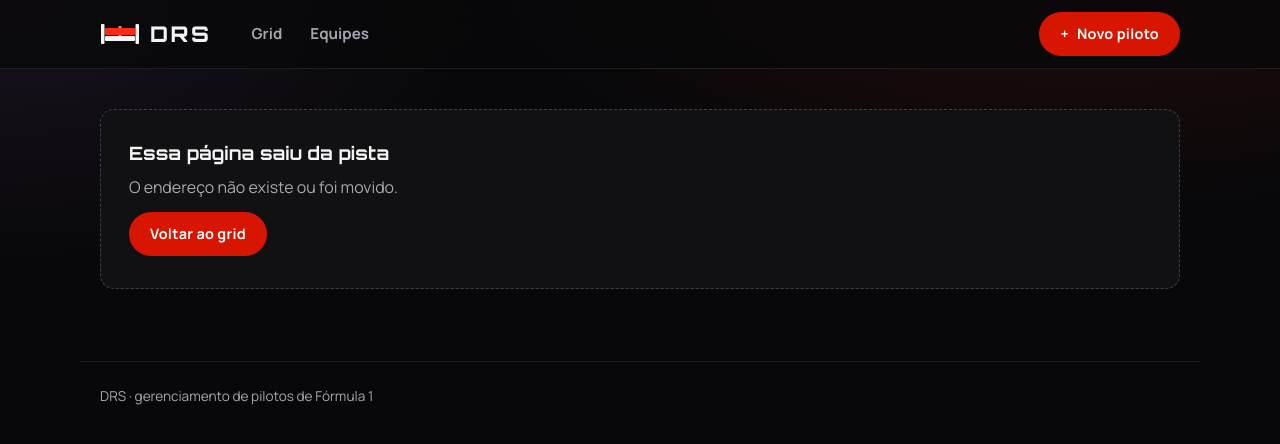
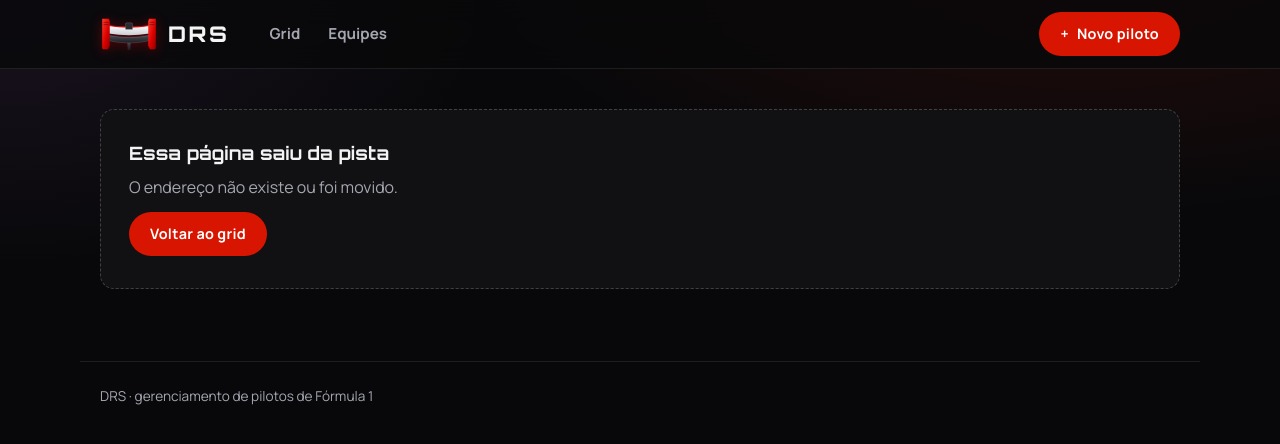
Before and after one commit to mtepeaceful/DRS, a React (Vite) app in the folder apps/web/: page /pilotos in a window 1280 px wide. Shown: the top 444 px of the page. Built offline with nearby package versions, Linux system fonts and the light colour scheme; no server answers.

Commit message:
feat(web): asa traseira do logo redesenhada, com fluxo de ar na fenda aberta

```diff
--- a/apps/web/src/shared/ui/AsaTraseira.module.css
+++ b/apps/web/src/shared/ui/AsaTraseira.module.css
@@ -1,31 +1,83 @@
 .asa {
   flex: none;
-  width: 40px;
-  height: 24px;
+  width: 58px;
+  height: 34px;
   overflow: visible;
+  filter: drop-shadow(0 2px 6px rgb(220 0 0 / 0.35));
 }
 
-.placa,
 .plano {
-  fill: var(--cor-texto);
+  stroke: rgb(255 255 255 / 0.28);
+  stroke-width: 0.5;
 }
 
 .atuador {
-  fill: var(--cor-texto-suave);
+  fill: #2a2a31;
+  stroke: rgb(255 255 255 / 0.3);
+  stroke-width: 0.5;
+}
+
+.frestas {
+  fill: none;
+  stroke: rgb(0 0 0 / 0.45);
+  stroke-width: 0.9;
+  stroke-linecap: round;
+}
+
+.gurney {
+  fill: none;
+  stroke: #dc0000;
+  stroke-width: 1.3;
 }
 
 .flap {
-  fill: var(--cor-corrida);
   transform-box: fill-box;
   transform-origin: center top;
-  transition:
-    transform 140ms cubic-bezier(0.3, 0, 0.2, 1),
-    filter 140ms ease;
+  transition: transform 380ms cubic-bezier(0.4, 0, 0.2, 1);
+}
+
+.fenda {
+  fill: none;
+  stroke: #fff;
+  stroke-width: 1.4;
+  stroke-linecap: round;
+  stroke-dasharray: 14 86;
+  stroke-dashoffset: 14;
+  opacity: 0;
+  filter: drop-shadow(0 0 2px #fff);
+  transition: opacity 200ms ease;
 }
 
 .asa[data-aberta] .flap,
 a:hover > .asa .flap,
 a:focus-visible > .asa .flap {
-  transform: scaleY(0.3);
-  filter: drop-shadow(0 0 3px var(--cor-corrida));
+  transform: scaleY(0.24);
+  transition: transform 260ms cubic-bezier(0.2, 0.9, 0.25, 1.35);
 }
+
+.asa[data-aberta] .fenda,
+a:hover > .asa .fenda,
+a:focus-visible > .asa .fenda {
+  opacity: 0.9;
+  animation: fluxo 900ms linear infinite;
+}
+
+@keyframes fluxo {
+  from {
+    stroke-dashoffset: 14;
+  }
+
+  to {
+    stroke-dashoffset: -100;
+  }
+}
+
+@media (prefers-reduced-motion: reduce) {
+  .asa[data-aberta] .fenda,
+  a:hover > .asa .fenda,
+  a:focus-visible > .asa .fenda {
+    animation: none;
+    stroke-dasharray: none;
+    opacity: 0.5;
+  }
+}
--- a/apps/web/src/shared/ui/AsaTraseira.tsx
+++ b/apps/web/src/shared/ui/AsaTraseira.tsx
@@ -1,18 +1,58 @@
+import { useId } from 'react';
 import styles from './AsaTraseira.module.css';
 
 export function AsaTraseira({ aberta }: { aberta: boolean }) {
+  const id = useId();
+  const vermelho = `${id}-vermelho`;
+  const branco = `${id}-branco`;
+  const carbono = `${id}-carbono`;
+
   return (
     <svg
       className={styles.asa}
       data-aberta={aberta || undefined}
-      viewBox="0 0 40 24"
+      viewBox="0 0 64 38"
       aria-hidden="true"
     >
-      <rect className={styles.atuador} x="18.5" y="4" width="3" height="11" rx="1" />
-      <rect className={styles.flap} x="5" y="6" width="30" height="7" rx="1" />
-      <rect className={styles.plano} x="5" y="14" width="30" height="5" rx="1" />
-      <rect className={styles.placa} x="1" y="2" width="3.5" height="20" rx="1" />
-      <rect className={styles.placa} x="35.5" y="2" width="3.5" height="20" rx="1" />
+      <defs>
+        <linearGradient id={vermelho} x1="0" y1="0" x2="1" y2="1">
+          <stop offset="0" stopColor="#ff3b2b" />
+          <stop offset="0.55" stopColor="#dc0000" />
+          <stop offset="1" stopColor="#8f0000" />
+        </linearGradient>
+        <linearGradient id={branco} x1="0" y1="0" x2="0" y2="1">
+          <stop offset="0" stopColor="#ffffff" />
+          <stop offset="1" stopColor="#c9ccd4" />
+        </linearGradient>
+        <linearGradient id={carbono} x1="0" y1="0" x2="0" y2="1">
+          <stop offset="0" stopColor="#4a4b55" />
+          <stop offset="1" stopColor="#1c1c22" />
+        </linearGradient>
+      </defs>
+
+      <path className={styles.pilar} d="M30 27h4l-0.6 10h-2.8z" fill={`url(#${carbono})`} />
+
+      <path
+        className={styles.plano}
+        d="M9 20.5Q32 25 55 20.5V26.5Q32 31.5 9 26.5Z"
+        fill={`url(#${carbono})`}
+      />
+
+      <path className={styles.fenda} d="M10 18.2Q32 22.4 54 18.2" pathLength="100" />
+
+      <g className={styles.flap}>
+        <path d="M9 9.5Q32 13 55 9.5V18.5Q32 22.5 9 18.5Z" fill={`url(#${branco})`} />
+        <path className={styles.gurney} d="M9 9.5Q32 13 55 9.5" />
+      </g>
+
+      <path
+        className={styles.atuador}
+        d="M29.5 6.5h5a1.5 1.5 0 0 1 1.5 1.5v6h-8V8a1.5 1.5 0 0 1 1.5-1.5Z"
+      />
+
+      <path d="M2 2h7.5l1 2.5V32l-2 4H2.8L2 35Z" fill={`url(#${vermelho})`} />
+      <path d="M62 2h-7.5l-1 2.5V32l2 4h5.7L62 35Z" fill={`url(#${vermelho})`} />
+      <path className={styles.frestas} d="M4 6h4.5M4 8.5h4.5M55.5 6H60M55.5 8.5H60" />
     </svg>
   );
 }
```
